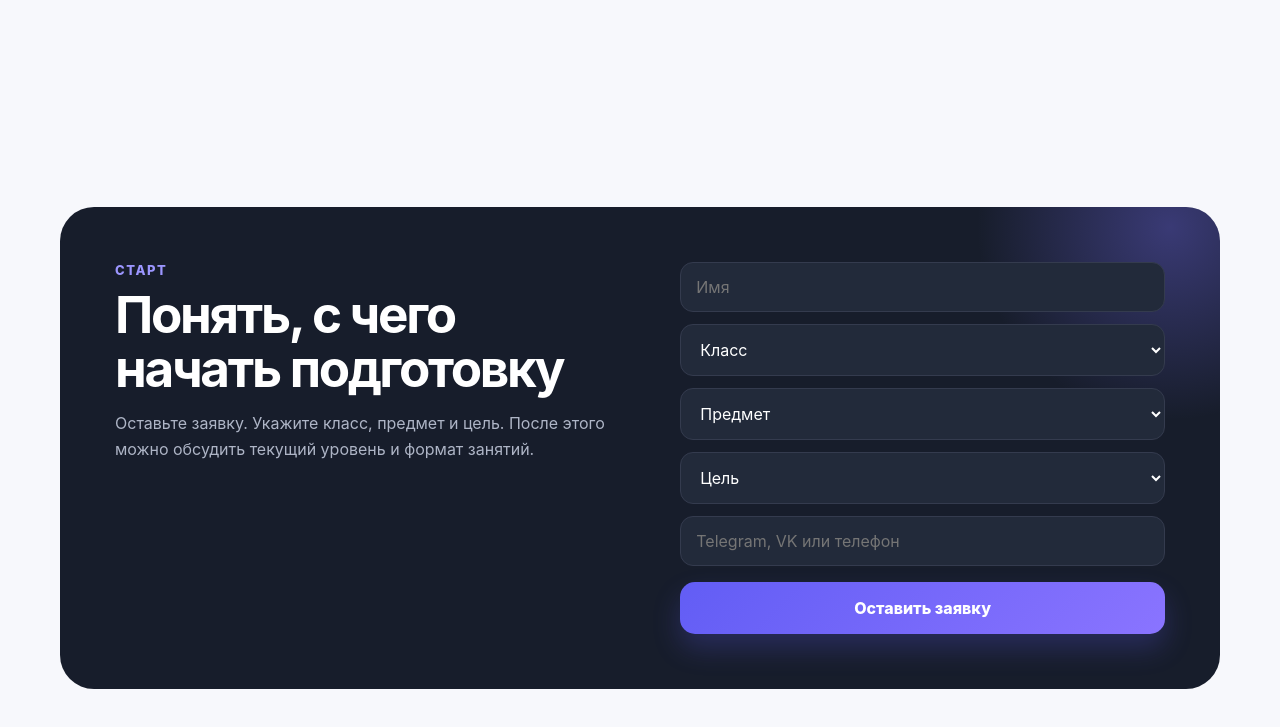
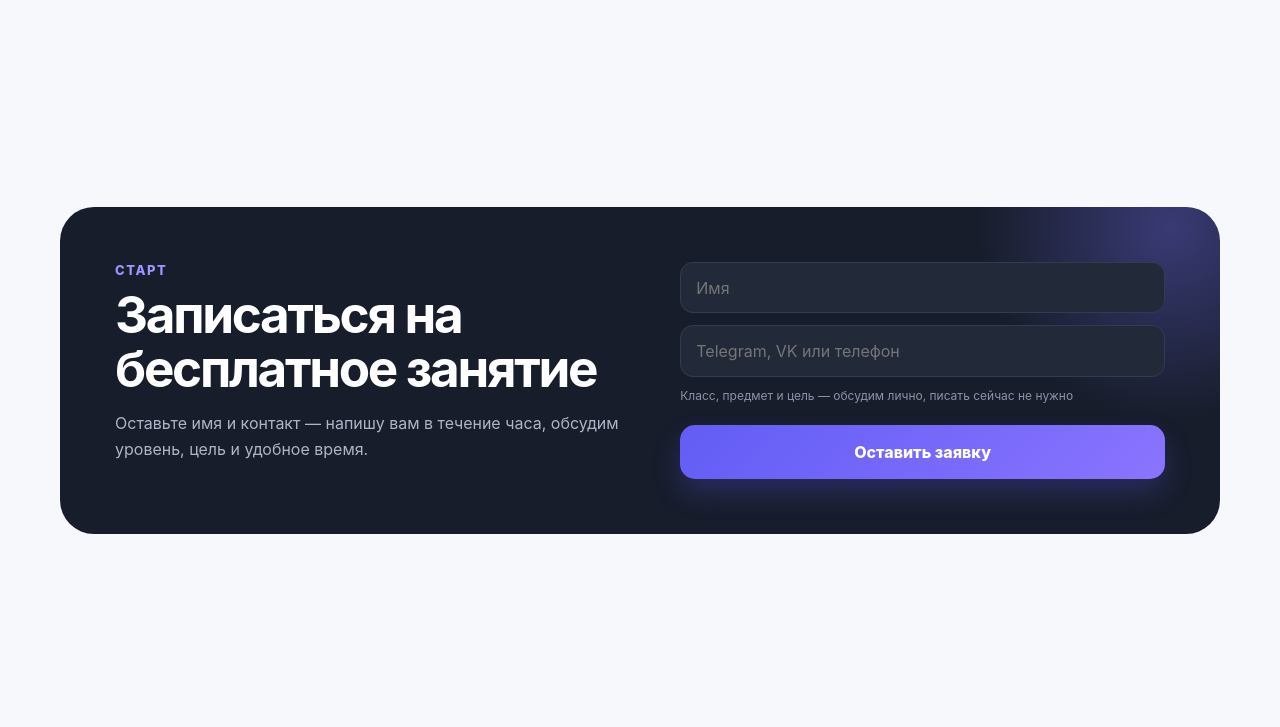
Before and after one commit to HackerCSstrike/hackerCSstrike.github.io, a website: page index.html in a window 1280 px wide. Shown: the part 4780-5507 px from the top of the page. After the commit the page ends 5424 px from the top, so only its background shows below. Drawn offline with Linux system fonts and the light colour scheme.

Commit message:
Add form note to consultation section

```diff
--- a/index.html
+++ b/index.html
@@ -184,6 +184,7 @@
     .cta-box:before{content:"";position:absolute;width:420px;height:420px;border-radius:50%;right:-160px;top:-190px;background:radial-gradient(circle,rgba(122,112,255,.35),transparent 65%)}
     .cta-box h2{max-width:570px}.cta-box>div>p{color:#aeb5c6;line-height:1.6;max-width:540px}
     .form{position:relative;z-index:1;display:grid;gap:12px}.form input,.form select{width:100%;border:1px solid #343b4e;background:#222a3a;color:#fff;border-radius:13px;padding:14px 15px;outline:none}.form input:focus,.form select:focus{border-color:#7d75ff;box-shadow:0 0 0 4px rgba(125,117,255,.12)}.form select option{color:#111}.form .btn{margin-top:4px}.success{display:none;padding:15px;border-radius:13px;background:#27392f;color:#aee6c1}.error{display:none;padding:15px;border-radius:13px;background:#3a2530;color:#f5b8c4}.btn[disabled]{opacity:.6;cursor:not-allowed;transform:none!important}
+    .form-note{font-size:12px;color:#8b93a8;margin:-2px 0 2px;line-height:1.5}
 
     @media(max-width:900px){
       .hero{padding-top:45px;min-height:auto}.hero__grid{grid-template-columns:1fr;gap:25px}.hero-art{height:440px}.target-grid{grid-template-columns:1fr 1fr}.adv-grid{grid-template-columns:repeat(3,1fr)}.steps{grid-template-columns:1fr 1fr}.step{border-bottom:1px solid var(--line)}.subjects-wrap,.cta-box{grid-template-columns:1fr}.cta-box{padding:38px}
@@ -339,13 +340,11 @@
 <section class="cta" id="consultation">
   <div class="container">
     <div class="cta-box reveal">
-      <div><div class="section-kicker" style="color:#9c96ff">Старт</div><h2>Понять, с чего начать подготовку</h2><p>Оставьте заявку. Укажите класс, предмет и цель. После этого можно обсудить текущий уровень и формат занятий.</p></div>
+      <div><div class="section-kicker" style="color:#9c96ff">Старт</div><h2>Записаться на бесплатное занятие</h2><p>Оставьте имя и контакт — напишу вам в течение часа, обсудим уровень, цель и удобное время.</p></div>
       <form class="form" id="form">
         <input name="name" placeholder="Имя" required>
-        <select name="grade" required><option value="">Класс</option><option>8 класс</option><option>9 класс</option><option>10 класс</option><option>11 класс</option></select>
-        <select name="subject" required><option value="">Предмет</option><option>Математика</option><option>Информатика</option></select>
-        <select name="goal" required><option value="">Цель</option><option>ОГЭ</option><option>ЕГЭ</option><option>Подтянуть школьную программу</option><option>Другое</option></select>
         <input name="contact" placeholder="Telegram, VK или телефон" required>
+        <div class="form-note">Класс, предмет и цель — обсудим лично, писать сейчас не нужно</div>
         <button class="btn btn--primary" type="submit">Оставить заявку</button>
         <div class="success" id="success">Заявка отправлена! Я свяжусь с вами в ближайшее время.</div>
         <div class="error" id="formError">Не получилось отправить заявку. Попробуйте ещё раз или напишите напрямую в Telegram.</div>
@@ -408,9 +407,6 @@
       const data = new FormData(form);
       const payload = {
         name: data.get('name'),
-        grade: data.get('grade'),
-        subject: data.get('subject'),
-        goal: data.get('goal'),
         contact: data.get('contact')
       };
 
```
